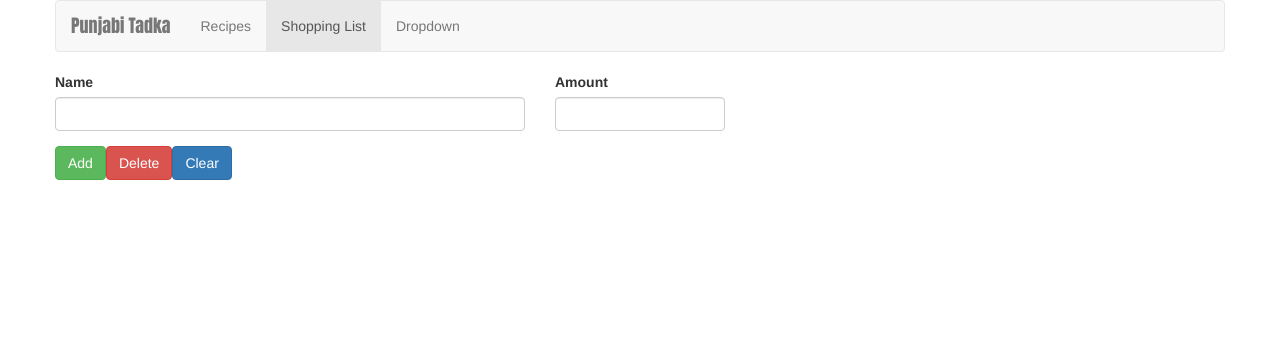
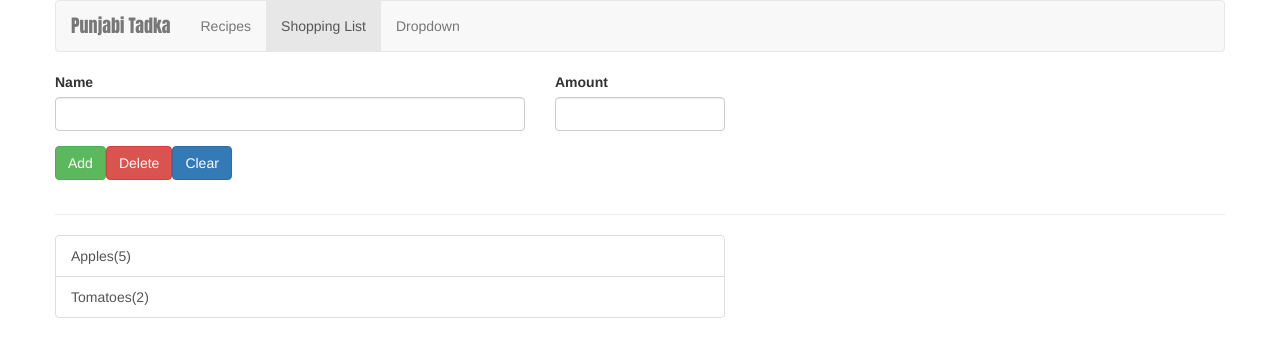
Before and after one commit to gurusharangupta/angular-test-gurusharan, an Angular app: page / in a window 1280 px wide. Both pictures are taken after a click on the link "Shopping List". Shown: the top 356 px of the page. Built offline with nearby package versions, Linux system fonts and the light colour scheme.

Commit message:
4 files modified

```diff
--- a/src/app/shopping-list/shopping-edit/shopping-edit.component.html
+++ b/src/app/shopping-list/shopping-edit/shopping-edit.component.html
@@ -1,3 +1,25 @@
-<p>
-shopping-edit works!
-</p>
+<div class="row">
+	<div class="col-xs-12">
+		<form>
+			<div class="row">
+				<div class="col-xs-5 form-group">
+					<label for="name">Name</label>
+        <input type="text" class="form-control" id="name" #nameInput>
+      </div>
+
+       <div class="col-xs-2 form-group">
+        <label for="amount">Amount</label>
+        <input type="number" class="form-control" id="amount" #amountInput>
+      </div>
+     </div>
+     <div class="row">
+       <div class="col-xs-12">
+         <button type="submit" class="btn btn-success" (click)="onAddIngredient()">Add</button>
+         <button type="button" class="btn btn-danger">Delete</button>
+         <button type="button" class="btn btn-primary">Clear</button>
+
+       </div>
+     </div>
+    </form>
+  </div>
+</div>
--- a/src/app/shopping-list/shopping-edit/shopping-edit.component.ts
+++ b/src/app/shopping-list/shopping-edit/shopping-edit.component.ts
@@ -1,5 +1,5 @@
-import { Component, OnInit } from '@angular/core';
-
+import { Component, OnInit, ElementRef, ViewChild, Output, EventEmitter } from '@angular/core';
+import { Ingredient } from '../../shared/ingredient.model'
 @Component({
   selector: 'app-shopping-edit',
   templateUrl: './shopping-edit.component.html',
@@ -7,9 +7,18 @@ import { Component, OnInit } from '@angular/core';
 })
 export class ShoppingEditComponent implements OnInit {
 
+  @ViewChild('nameInput', { static: false }) nameInputRef: ElementRef;
+  @ViewChild('amountInput', { static: false }) amountInputRef: ElementRef;
+  @Output() ingredientAdded = new EventEmitter<Ingredient>();
   constructor() { }
 
   ngOnInit() {
   }
 
+  onAddIngredient() {
+    const nameConst = this.nameInputRef.nativeElement.value;
+    const amountConst = this.amountInputRef.nativeElement.value;
+    this.ingredientAdded.emit(new Ingredient(nameConst, amountConst));
+  }
+
 }
--- a/src/app/shopping-list/shopping-list.component.html
+++ b/src/app/shopping-list/shopping-list.component.html
@@ -1,25 +1,21 @@
 <div class="row">
 	<div class="col-xs-12">
-		<form>
 		<div class="row">
-				<div class="col-xs-5 form-group">
-					<label for="name">Name</label>
-        <input type="text" class="form-control" id="name">
+			<div class="col-xs-12">
+				<app-shopping-edit (ingredientAdded)="onIngredientAdd($event)"></app-shopping-edit>
+				<hr>
+			</div>
 		</div>
 
-       <div class="col-xs-2 form-group">
-        <label for="amount">Amount</label>
-        <input type="number" class="form-control" id="amount">
-      </div>
-     </div>
 		<div class="row">
-       <div class="col-xs-12">
-         <button type="submit" class="btn btn-success">Add</button>
-         <button type="button" class="btn btn-danger">Delete</button>
-         <button type="button" class="btn btn-primary">Clear</button>
+			<div class="col-xs-7">
+				<ul class="list-group">
+					<a class="list-group-item" *ngFor="let ingredient of ingredientList">
+						{{ingredient.name}}({{ingredient.amount}})
+					</a>
+				</ul>
 
 			</div>
 		</div>
-    </form>
 	</div>
 </div>
--- a/src/app/shopping-list/shopping-list.component.ts
+++ b/src/app/shopping-list/shopping-list.component.ts
@@ -8,10 +8,15 @@ import { Ingredient } from '../shared/ingredient.model';
 })
 export class ShoppingListComponent implements OnInit {
 
-ingredientList: Ingredient[] = [];
+  ingredientList: Ingredient[] = [new Ingredient('Apples', 5), new Ingredient('Tomatoes', 2)];
   constructor() { }
 
   ngOnInit() {
   }
 
+  onIngredientAdd(ingredient: Ingredient) {
+    this.ingredientList.push(ingredient);
+
+  }
+
 }
```
Lines whose indentation alone changed are shown as unchanged.
